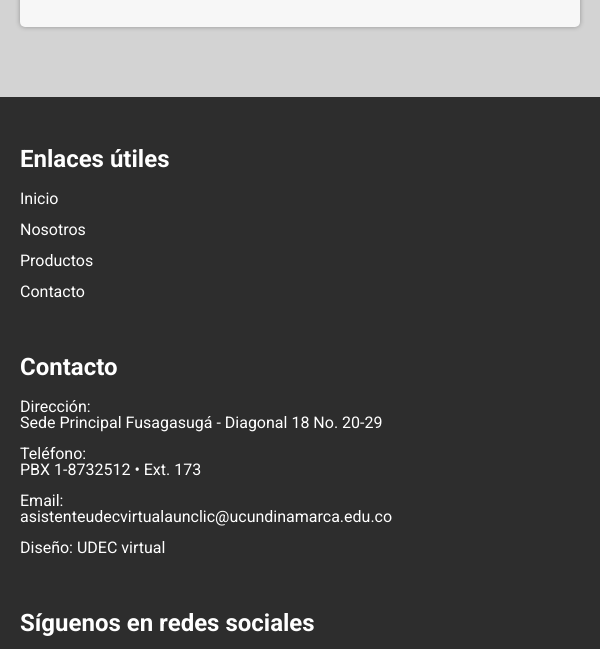
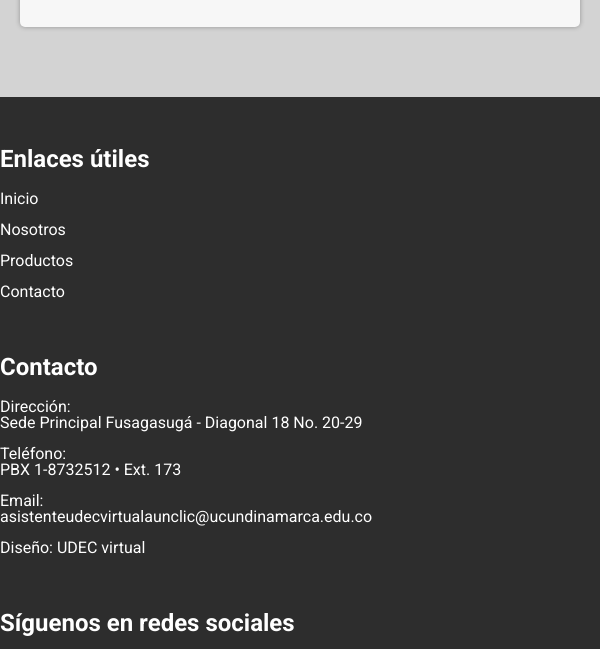
Before and after one commit to ingsarmi/MicroSitioUCundinamarca, a plain HTML site: page index.html in a window 600 px wide. Shown: the part 911-1560 px from the top of the page. Drawn offline with Linux system fonts and the light colour scheme.

Commit message:
actualizacion responsive

```diff
--- a/css/estilos.css
+++ b/css/estilos.css
@@ -173,6 +173,7 @@ body {
     justify-content:space-around;
     max-width: 1200px;
     margin: 0 auto;
+
   }
 
   .footer-links,
@@ -225,37 +226,19 @@ body {
   }
 
 
-  @media only screen and (max-width: 479px) and (min-width: 0px) {
-    /* reglas CSS para pantallas pequeñas */
+ @media screen and (max-width: 768px) {
   .containerf {
     flex-direction: column;
-      margin-left: 20px;
+
   }
-    .producto {
-      width: 100%;
-    }
+
   .footer-links,
   .footer-contact,
   .footer-social {
     width: 100%;
     margin-bottom: 40px;
   }
-  }
-
-  @media only screen and (max-width: 600px) and (min-width: 480px) {
-    /* reglas CSS para pantallas medianas */
-
-    .containerf {
-      flex-direction: column;
-      margin-left: 20px;
-    }
   .producto {
     width: 100%;
   }
-    .footer-links,
-    .footer-contact,
-    .footer-social {
-      width: 100%;
-      margin-bottom: 40px;
 }
-  }
--- a/index.html
+++ b/index.html
@@ -9,7 +9,7 @@ linkedin: https://www.linkedin.com/in/sergio-andr%C3%A9s-sarmiento-arango-3b917a
 	<link rel="stylesheet" href="css/estilos.css">
 
 	<script src="https://kit.fontawesome.com/64b05d3082.js" crossorigin="anonymous"></script>
-
+	<meta name="viewport" content="width=device-width, initial-scale=1">
 
 </head>
 <body>
```
Lines whose indentation alone changed are shown as unchanged.
